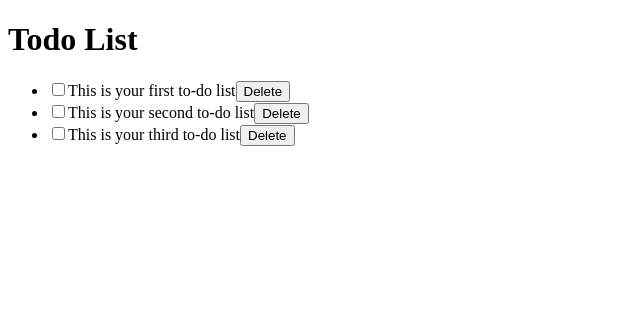
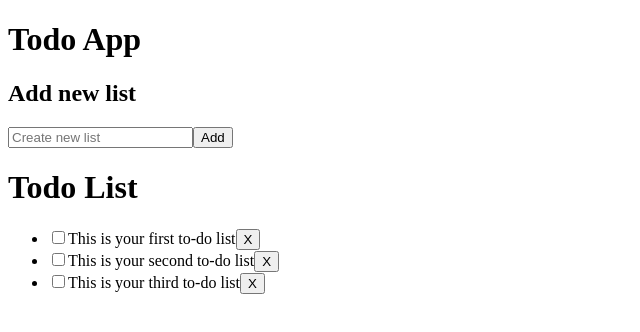
Before and after one commit to mildanfalah/to-do-web-app, a React (Vite) app: page / in a window 1280 px wide. Shown: the top 332 px of the page, without its empty margins (0-640 px from the left). Built offline with nearby package versions, Linux system fonts and the light colour scheme.

Commit message:
add input and delete function

```diff
--- /dev/null
+++ b/src/components/DeleteButton.jsx
@@ -0,0 +1,11 @@
+import React from "react";
+
+function DeleteButton({ id, onDelete }) {
+  return (
+    <button className="list-item__delete" onClick={() => onDelete(id)}>
+      X
+    </button>
+  );
+}
+
+export default DeleteButton;
--- a/src/components/TodoApp.jsx
+++ b/src/components/TodoApp.jsx
@@ -1,17 +1,50 @@
 import React from "react";
 import TodoList from "./TodoList";
 import { getData } from "../utils/data";
+import TodoInput from "./TodoInput";
 
-function TodoApp() {
-  const todos = getData();
+class TodoApp extends React.Component {
+  constructor(props) {
+    super(props);
+    this.state = {
+      todos: getData(),
+    };
 
-  return (
-    <div className="todo-app">
-      <h1>Todo List</h1>
-      <TodoList todos={todos} />
-      {console.log(todos)}
-    </div>
-  );
+    this.onDeleteHandler = this.onDeleteHandler.bind(this);
+    this.onAddTodoHandler = this.onAddTodoHandler.bind(this);
+  }
+
+  onDeleteHandler(id) {
+    const todos = this.state.todos.filter((todo) => todo.id !== id);
+    this.setState({ todos });
+  }
+
+  onAddTodoHandler({ todo }) {
+    this.setState((prevState) => {
+      return {
+        todos: [
+          ...prevState.todos,
+          {
+            id: +new Date(),
+            todo,
+            completed: false,
+          },
+        ],
+      };
+    });
+  }
+
+  render() {
+    return (
+      <div className="todo-app">
+        <h1>Todo App</h1>
+        <h2>Add new list</h2>
+        <TodoInput addTodo={this.onAddTodoHandler} />
+        <h1>Todo List</h1>
+        <TodoList todos={this.state.todos} onDelete={this.onDeleteHandler} />
+      </div>
+    );
+  }
 }
 
 export default TodoApp;
--- /dev/null
+++ b/src/components/TodoInput.jsx
@@ -0,0 +1,44 @@
+import React from "react";
+
+class TodoInput extends React.Component {
+  constructor(props) {
+    super(props);
+
+    // Initial state
+    this.state = {
+      todo: "",
+    };
+
+    this.onTodoChangeEventHandler = this.onTodoChangeEventHandler.bind(this);
+    this.onSubmitEventhandler = this.onSubmitEventhandler.bind(this);
+  }
+
+  onTodoChangeEventHandler(event) {
+    this.setState(() => {
+      return {
+        todo: event.target.value,
+      };
+    });
+  }
+
+  onSubmitEventhandler(event) {
+    event.preventDefault();
+    this.props.addTodo(this.state);
+  }
+
+  render() {
+    return (
+      <form className="todo-input" onSubmit={this.onSubmitEventhandler}>
+        <input
+          type="text"
+          placeholder="Create new list"
+          value={this.state.todo}
+          onChange={this.onTodoChangeEventHandler}
+        />
+        <button type="submit">Add</button>
+      </form>
+    );
+  }
+}
+
+export default TodoInput;
--- a/src/components/TodoList.jsx
+++ b/src/components/TodoList.jsx
@@ -1,11 +1,16 @@
 import React from "react";
 import TodoListItem from "./TodoListItem";
 
-function TodoList({ todos }) {
+function TodoList({ todos, onDelete }) {
   return (
     <ul className="todo-list">
       {todos.map((item) => (
-        <TodoListItem key={item.id} {...item} />
+        <TodoListItem
+          key={item.id}
+          id={item.id}
+          onDelete={onDelete}
+          {...item}
+        />
       ))}
     </ul>
   );
--- a/src/components/TodoListItem.jsx
+++ b/src/components/TodoListItem.jsx
@@ -1,13 +1,14 @@
 import React from "react";
+import DeleteButton from "./DeleteButton";
 
-function TodoListItem({ todo, completed }) {
+function TodoListItem({ todo, completed, id, onDelete }) {
   return (
     <li className="list-item">
       <label>
-        <input type="checkbox" checked={completed} />
+        <input type="checkbox" />
         {todo}
       </label>
-      <button className="btn-danger">Delete</button>
+      <DeleteButton id={id} onDelete={onDelete} />
     </li>
   );
 }
```
